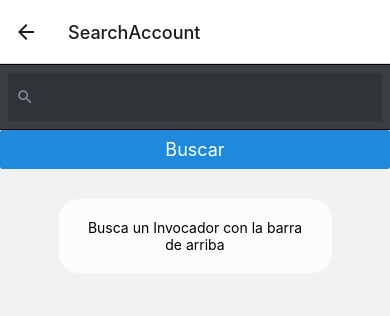
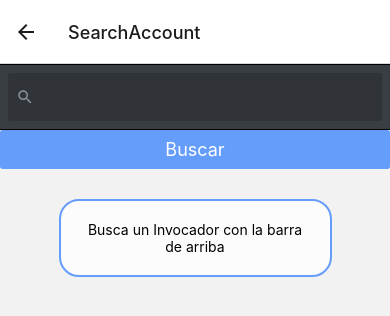
Before and after one commit to SebiPochi/League-of-Legends-API-Project, a React Native app: screen /SearchAccount in a window 390 px wide. Shown: the top 316 px of the page. Built offline with nearby package versions, Linux system fonts and the light colour scheme.

Commit message:
arreglos

```diff
--- a/Components/InfoText.jsx
+++ b/Components/InfoText.jsx
@@ -19,10 +19,12 @@ const styles = StyleSheet.create({
         width: windowWidth,
         justifyContent: 'center',
         alignItems: 'center',
-        marginVertical: 30
+        marginVertical: 30,
     },
     textData: {
         backgroundColor: '#fcfcfc',
+        borderWidth: 2,
+        borderColor: '#659dfc',
         width: windowWidth*.7,
         paddingHorizontal: 20,
         paddingVertical: 20,
--- a/Components/SummonerBox.jsx
+++ b/Components/SummonerBox.jsx
@@ -11,10 +11,8 @@ const SummonerBox = ({ data, isOnFavourites }) => {
         setIsFaved(!isFaved)
         if (!isFaved) {
             addAccount(data)
-            console.log('estoy addeaddd');
         } else {
             deleteAccount(data)
-            console.log('estoy deleteeadndo');
         }
     }
 
--- a/Context/FavAccountContext.jsx
+++ b/Context/FavAccountContext.jsx
@@ -7,15 +7,21 @@ export function AccountProvider({ children }) {
 
     const addAccount = ( account ) => {
         setFavAccounts((prevState) => [...prevState, account ])
-        console.log('add');
-        console.log(favAccounts);
     }
 
     const isTheAccountOn = ( account ) => {
+        let isThere = false
         for (let i = 0; i < favAccounts.length; i++) {
             if(favAccounts[i].name === account.name)  {
-                return true
+                isThere = true
             }
+            console.log(i + " " +favAccounts[i].name+ " " +account.name+" "+ isThere);
+
+        }
+        if (isThere) {
+            return true
+        } else {
+            return false
         }
 
     }
@@ -24,7 +30,6 @@ export function AccountProvider({ children }) {
         for (let i = 0; i < favAccounts.length; i++) {
             setFavAccounts(favAccounts.pop())
         }
-        console.log(favAccounts);
     }
 
     const deleteAccount = ( account ) => {
@@ -34,9 +39,7 @@ export function AccountProvider({ children }) {
                 DONDELASTENES = i
             }
         }
-        setFavAccounts(favAccounts.slice(1, DONDELASTENES))
-        console.log('delete');
-        console.log(favAccounts);
+        setFavAccounts(favAccounts.slice(0, DONDELASTENES))
 
     }
 
--- a/Views/HomeView.js
+++ b/Views/HomeView.js
@@ -29,7 +29,7 @@ const HomeView = ({ navigation }) => {
             {/* <Button title='Modos de juego' onPress={() => navigation.navigate('Pruebas')} /> */}
             {/* <Button title='BORRAR TODO' onPress={deleteAllAccounts}/> */}
             <TouchableOpacity style={styles.search} onPress={() => navigation.navigate('SearchAccount')}>
-                <Ionicons name={'search'} color='blue' size={40} />
+                <Ionicons name={'search'} color='#3A7Ef2' size={40} />
             </TouchableOpacity>
             {/* <Button title='Buscar Invocador' onPress={() => navigation.navigate('SearchAccount')} /> */}
         </View>
--- a/Views/SearchAccountView.jsx
+++ b/Views/SearchAccountView.jsx
@@ -21,7 +21,6 @@ const SearchAccountView = () => {
     const BuscarInvocador = async() => {
         try {
             const response = await axios.get(`https://la2${baseUrl}${textValue}?api_key=${API_KEY}`)
-            setIsTheAccountFav(isTheAccountOn(response.data))
             setData(response.data)
             setError([])
         }
@@ -30,6 +29,10 @@ const SearchAccountView = () => {
             setData([])
             console.log(error);
         }
+        finally{
+            await setIsTheAccountFav(isTheAccountOn(data))
+        }
+
     }
 
     function isEmpty(obj) {
@@ -42,7 +45,7 @@ const SearchAccountView = () => {
             onChangeText={(value) => setTextValue(value)}
             value={textValue}
         />
-        <Button title='Buscar' onPress={BuscarInvocador} />
+        <Button color='#659dfc' title='Buscar' onPress={BuscarInvocador} />
         {
             !isEmpty(error) ? (
                 error.type === 404 ? (
@@ -81,8 +84,5 @@ const windowHeight = Dimensions.get('window').height;
 const styles = StyleSheet.create({
     search: {
         flexDirection: 'row'
-    },
-    infoText: {
-
     }
 })
```
